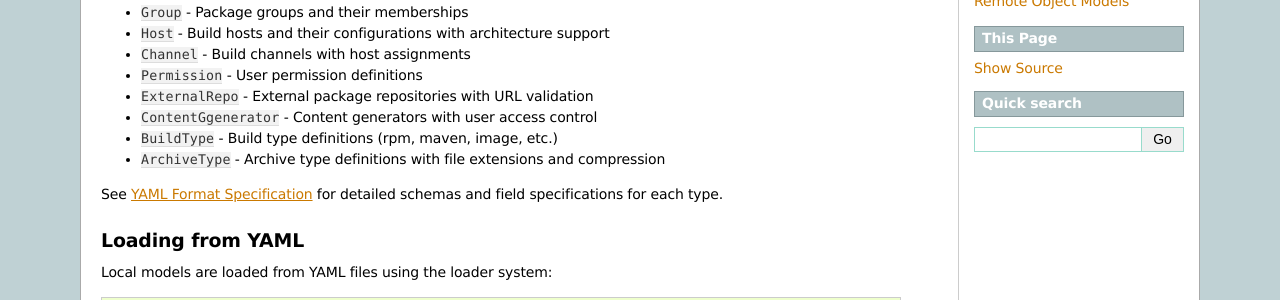
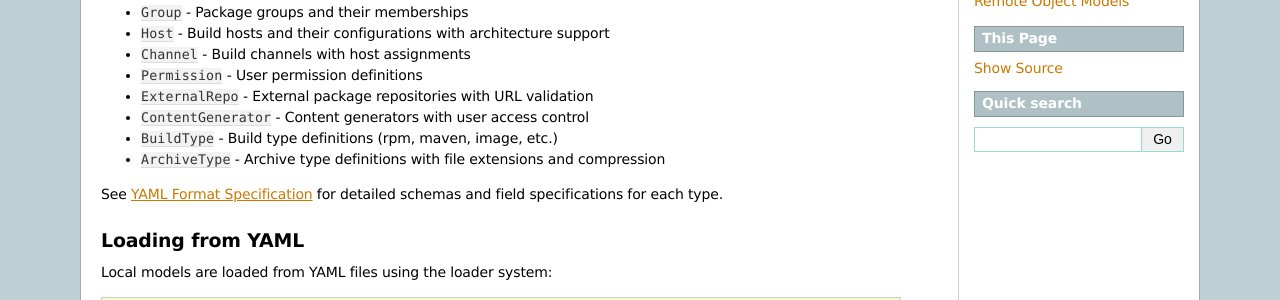
Before and after one commit to obriencj/koji-habitude, a Sphinx documentation site: the page built from docs/local_models.rst, in a window 1280 px wide and 900 px high. Shown: the part 417-717 px from the top of the window. Built offline with Sphinx 7.4.7, drawn with Linux system fonts in a browser that asks for light colours.

Commit message:
fix typos

```diff
--- a/docs/local_models.rst
+++ b/docs/local_models.rst
@@ -28,7 +28,7 @@ The following local model types are supported, each with detailed YAML schemas:
 - ``Channel`` - Build channels with host assignments
 - ``Permission`` - User permission definitions
 - ``ExternalRepo`` - External package repositories with URL validation
-- ``ContentGgenerator`` - Content generators with user access control
+- ``ContentGenerator`` - Content generators with user access control
 - ``BuildType`` - Build type definitions (rpm, maven, image, etc.)
 - ``ArchiveType`` - Archive type definitions with file extensions and compression
 
--- a/docs/yaml_format/tag.rst
+++ b/docs/yaml_format/tag.rst
@@ -68,7 +68,7 @@ Basic Structure
    # children.
    packages:
      - package1
-     - name: pacakge2
+     - name: package2
        owner: dave-user-1
 
    # if True, then any packages which are in the real Koji tag
```
